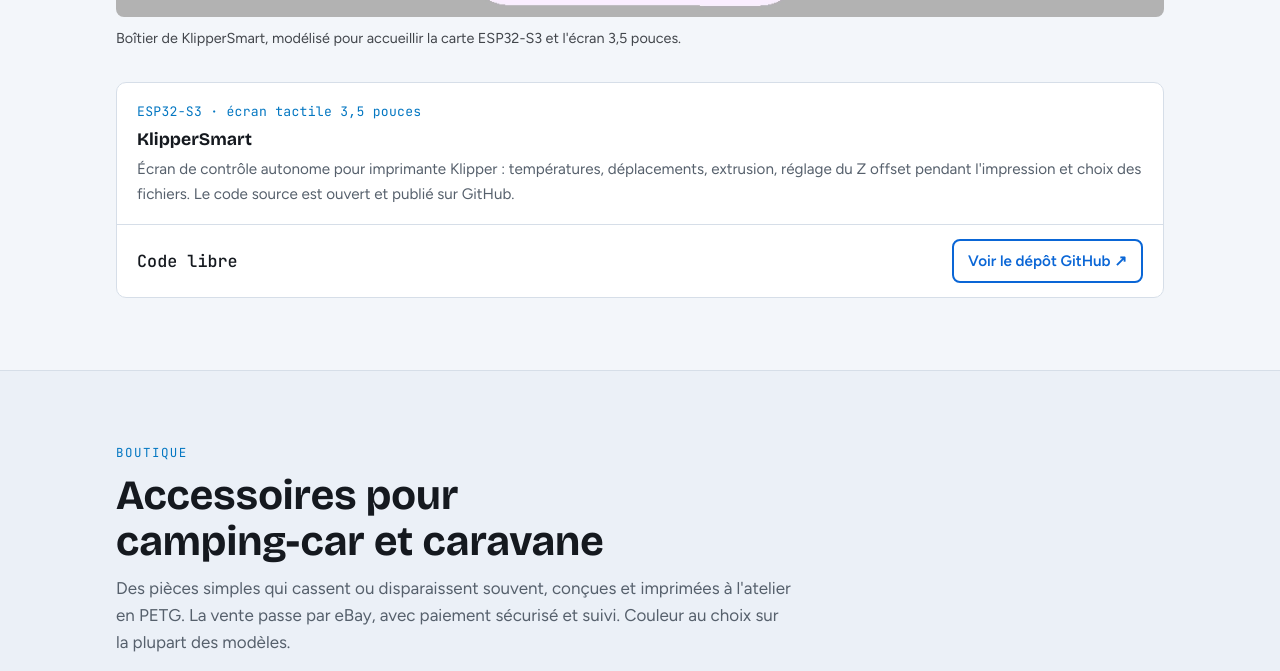
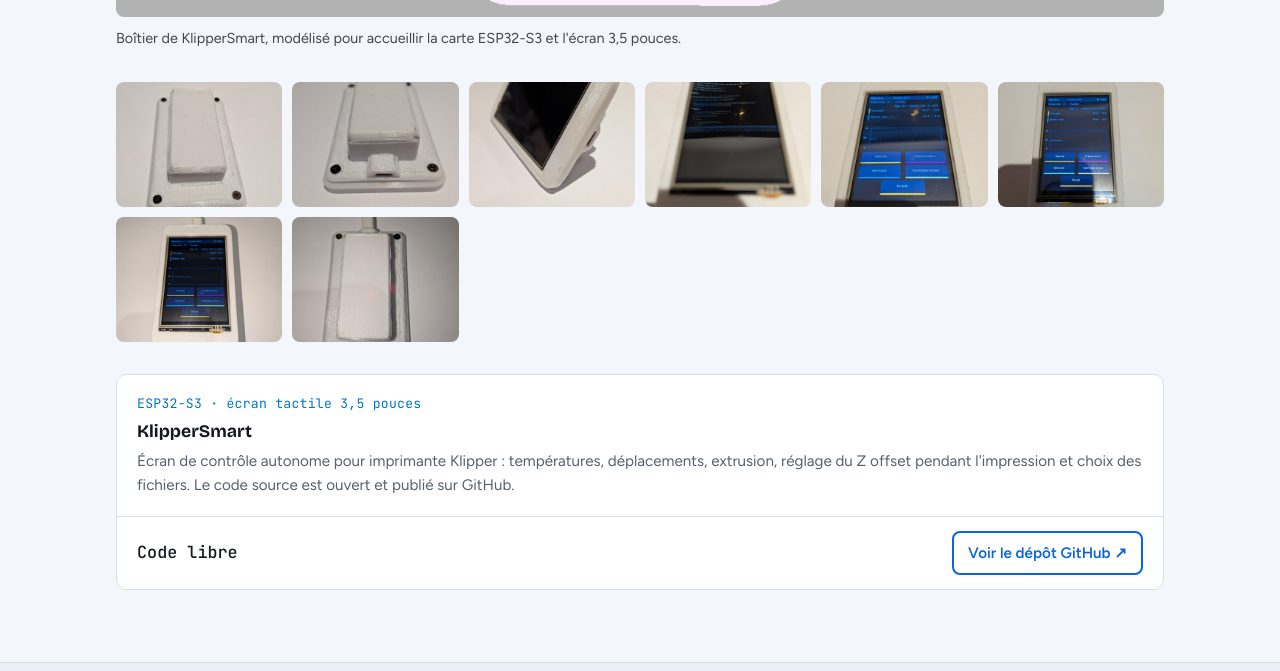
Before and after one commit to nanou974/BG3d81, a plain HTML site: page index.html in a window 1280 px wide. Shown: the part 4719-5390 px from the top of the page. Drawn offline with nearby package versions, Linux system fonts and the light colour scheme.

Commit message:
Projets : galerie photo du montage KlipperSmart
Co-Authored-By: Claude Haiku 5.5 <noreply@anthropic.com>
Claude-Session: https://claude.ai/code/session_018zNJLc8eA3NzgAznj61Cha

```diff
--- a/index.html
+++ b/index.html
@@ -239,6 +239,8 @@ footer .brand{font-family:var(--f-brand);font-size:.85rem;color:var(--ink)}
   .projet-rendu{margin:0 0 2rem}
   .projet-rendu img{display:block;width:100%;height:auto;border-radius:8px}
   .projet-rendu figcaption{margin-top:.6rem;font-size:.9rem;opacity:.8}
+  .projet-galerie{display:grid;grid-template-columns:repeat(auto-fill,minmax(160px,1fr));gap:10px;margin:0 0 2rem}
+  .projet-galerie img{display:block;width:100%;height:auto;border-radius:8px;aspect-ratio:4/3;object-fit:cover}
 </style>
 </head>
 <body>
@@ -399,6 +401,7 @@ footer .brand{font-family:var(--f-brand);font-size:.85rem;color:var(--ink)}
         <img src="img/projets/klipper-smart-boitier.png" alt="Rendus 3D du boîtier de KlipperSmart, vues de trois côtés" loading="lazy">
         <figcaption>Boîtier de KlipperSmart, modélisé pour accueillir la carte ESP32-S3 et l'écran 3,5 pouces.</figcaption>
       </figure>
+      <div class="projet-galerie"><a href="img/projets/klipper-smart-01.jpg" target="_blank" rel="noopener"><img src="img/projets/klipper-smart-01.jpg" alt="Photo du montage KlipperSmart, vue 1" loading="lazy"></a><a href="img/projets/klipper-smart-02.jpg" target="_blank" rel="noopener"><img src="img/projets/klipper-smart-02.jpg" alt="Photo du montage KlipperSmart, vue 2" loading="lazy"></a><a href="img/projets/klipper-smart-03.jpg" target="_blank" rel="noopener"><img src="img/projets/klipper-smart-03.jpg" alt="Photo du montage KlipperSmart, vue 3" loading="lazy"></a><a href="img/projets/klipper-smart-04.jpg" target="_blank" rel="noopener"><img src="img/projets/klipper-smart-04.jpg" alt="Photo du montage KlipperSmart, vue 4" loading="lazy"></a><a href="img/projets/klipper-smart-05.jpg" target="_blank" rel="noopener"><img src="img/projets/klipper-smart-05.jpg" alt="Photo du montage KlipperSmart, vue 5" loading="lazy"></a><a href="img/projets/klipper-smart-06.jpg" target="_blank" rel="noopener"><img src="img/projets/klipper-smart-06.jpg" alt="Photo du montage KlipperSmart, vue 6" loading="lazy"></a><a href="img/projets/klipper-smart-07.jpg" target="_blank" rel="noopener"><img src="img/projets/klipper-smart-07.jpg" alt="Photo du montage KlipperSmart, vue 7" loading="lazy"></a><a href="img/projets/klipper-smart-08.jpg" target="_blank" rel="noopener"><img src="img/projets/klipper-smart-08.jpg" alt="Photo du montage KlipperSmart, vue 8" loading="lazy"></a></div>
       <div class="products">
         <article class="product">
           <div class="body">
```
Also changed, not shown: img/projets/klipper-smart-01.jpg (added), img/projets/klipper-smart-02.jpg (added), img/projets/klipper-smart-03.jpg (added), img/projets/klipper-smart-04.jpg (added), img/projets/klipper-smart-05.jpg (added), img/projets/klipper-smart-06.jpg (added), img/projets/klipper-smart-07.jpg (added), img/projets/klipper-smart-08.jpg (added).
